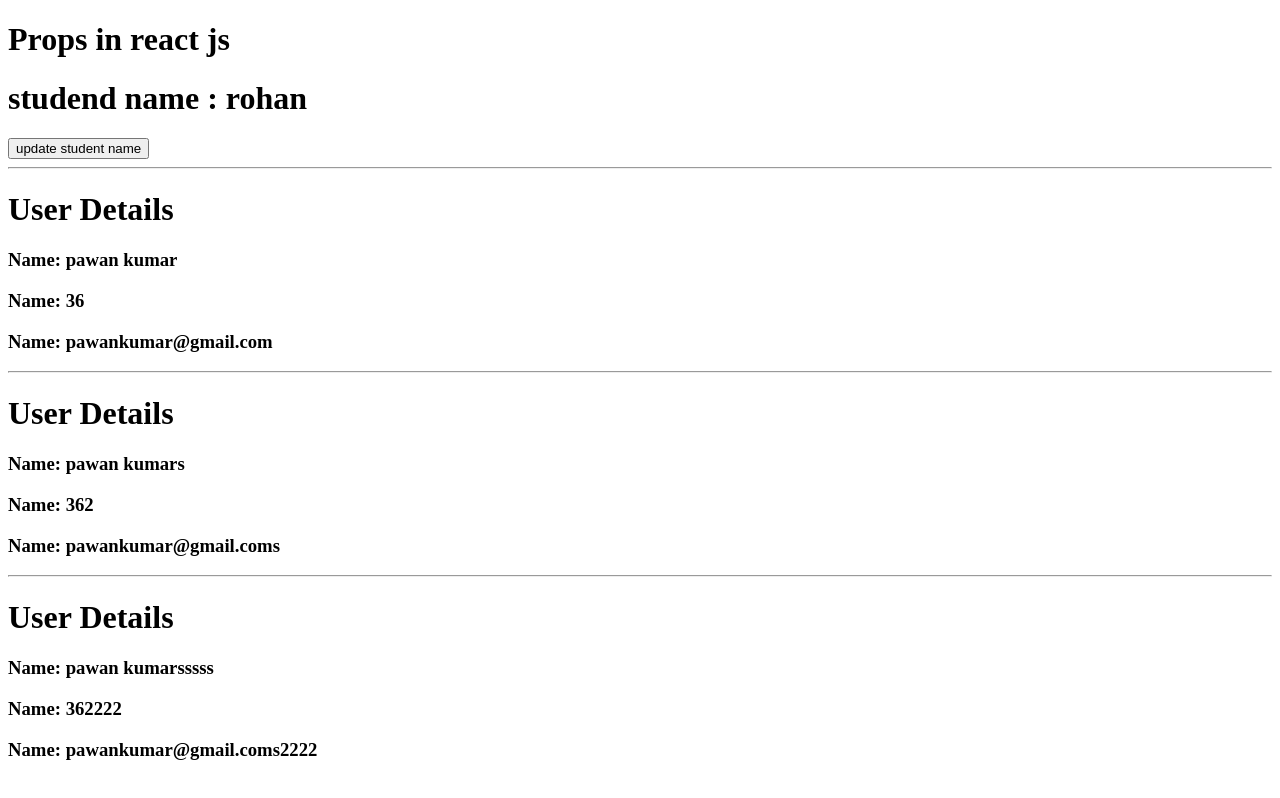
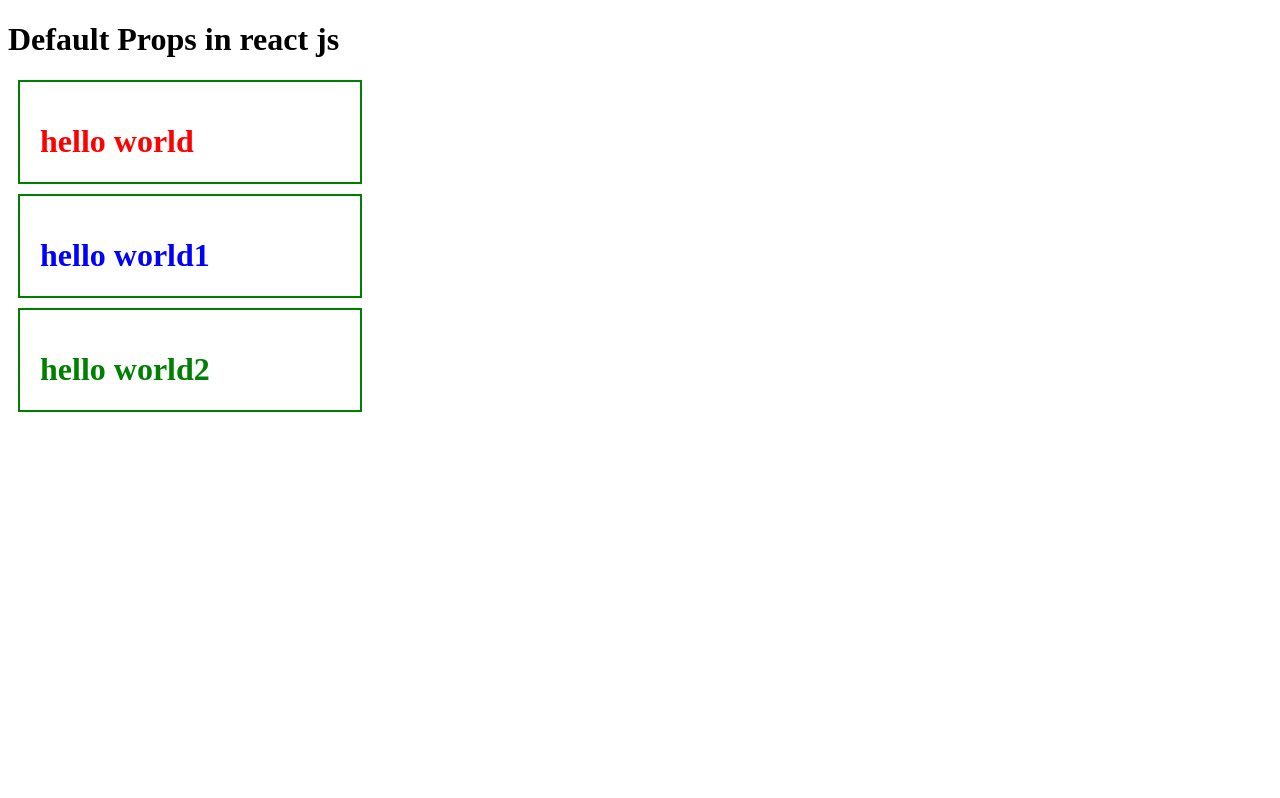
Before and after one commit to pardipYadav/react, a React (Vite) app: page / in a window 1280 px wide. Built offline with nearby package versions, Linux system fonts and the light colour scheme.

Commit message:
pass jsx with props

```diff
--- a/src/App.jsx
+++ b/src/App.jsx
@@ -1,38 +1,20 @@
-import Login from "./UserLogin";
-import Student from "./Student";
-import { useState } from "react";
+import Wrapper from "./Wrapper";
 const App = () => {
-  const userObject = {
-    name: "pawan kumar",
-    age: 36,
-    email: "pawankumar@gmail.com",
-  };
-  const userObject1 = {
-    name: "pawan kumars",
-    age: 362,
-    email: "pawankumar@gmail.coms",
-  };
-  const userObject2 = {
-    name: "pawan kumarsssss",
-    age: 362222,
-    email: "pawankumar@gmail.coms2222",
-  };
-  const collageArry = ["delhi college", "chandigarh colleg", "patna college"];
-  const [student, setStudent] = useState("rohan");
   return (
     <div>
-      <h1>Props in react js</h1>
-      {student && <Student stuName={student} />}
-      <button
-        onClick={() => {
-          setStudent("hello world");
-        }}
-      >
-        update student name
-      </button>
-      <Login user={userObject} />
-      <Login user={userObject1} />
-      <Login user={userObject2} />
+      <h1>Default Props in react js</h1>
+      {/* <Wrapper name="vijay" />
+      <Wrapper name="hellll" />
+      <Wrapper name="pawan kumar" /> */}
+      <Wrapper color="red">
+        <h1>hello world</h1>
+      </Wrapper>
+      <Wrapper color="blue">
+        <h1>hello world1</h1>
+      </Wrapper>
+      <Wrapper>
+        <h1>hello world2 </h1>
+      </Wrapper>
     </div>
   );
 };
--- /dev/null
+++ b/src/Wrapper.jsx
@@ -0,0 +1,17 @@
+const Wrapper = ({ children, color = "green" }) => {
+  return (
+    <div
+      style={{
+        color: color,
+        border: "2px solid green",
+        width: "300px",
+        height: "60px",
+        margin: "10px",
+        padding: "20px",
+      }}
+    >
+      {children}
+    </div>
+  );
+};
+export default Wrapper;
```
